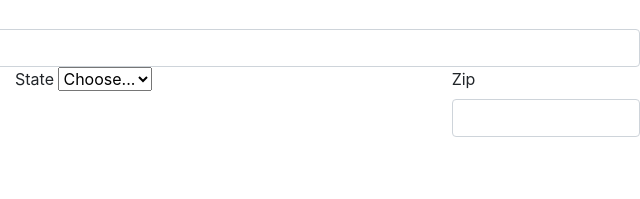
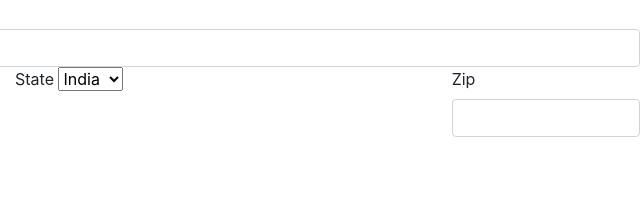
Before and after one commit to renu021/Bootstrap.html, a plain HTML site: page index.html in a window 1280 px wide. Shown: the part 2882-3081 px from the top of the page, 640-1280 px from the left. Drawn offline with nearby package versions, Linux system fonts and the light colour scheme.

Commit message:
Update index.html

```diff
--- a/index.html
+++ b/index.html
@@ -210,8 +210,8 @@
   <div class="col-md-4">
     <label for="inputState" class="form-label">State</label>
     <select id="inputState" class="form-select">
-      <option selected>Choose...</option>
-      <option>...</option>
+      <option selected>India</option>
+      <option>Other</option>
     </select>
   </div>
   <div class="col-md-2">
@@ -232,8 +232,8 @@
 </form>
 
 
-    <!-- Optional JavaScript -->
-    <!-- jQuery first, then Popper.js, then Bootstrap JS -->
+    <!-- JavaScript -->
+
     <script src="https://code.jquery.com/jquery-3.2.1.slim.min.js" integrity="sha384-KJ3o2DKtIkvYIK3UENzmM7KCkRr/rE9/Qpg6aAZGJwFDMVNA/GpGFF93hXpG5KkN" crossorigin="anonymous"></script>
     <script src="https://cdn.jsdelivr.net/npm/popper.js@1.12.9/dist/umd/popper.min.js" integrity="sha384-ApNbgh9B+Y1QKtv3Rn7W3mgPxhU9K/ScQsAP7hUibX39j7fakFPskvXusvfa0b4Q" crossorigin="anonymous"></script>
     <script src="https://cdn.jsdelivr.net/npm/bootstrap@4.0.0/dist/js/bootstrap.min.js" integrity="sha384-JZR6Spejh4U02d8jOt6vLEHfe/JQGiRRSQQxSfFWpi1MquVdAyjUar5+76PVCmYl" crossorigin="anonymous"></script>
```
